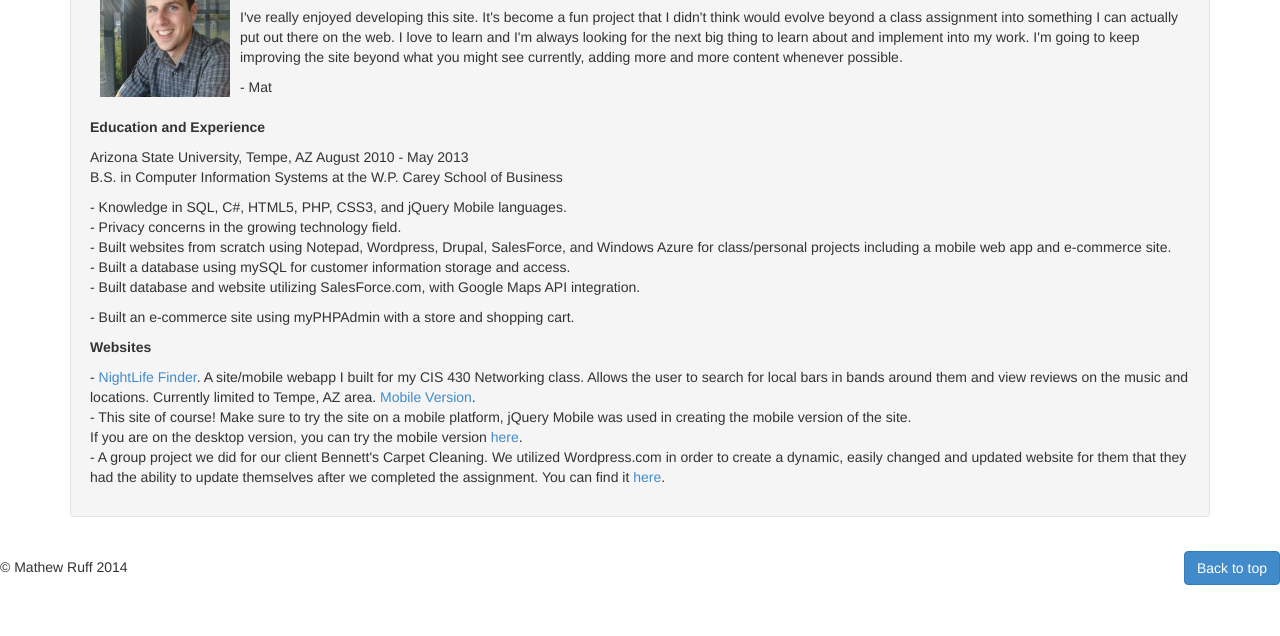
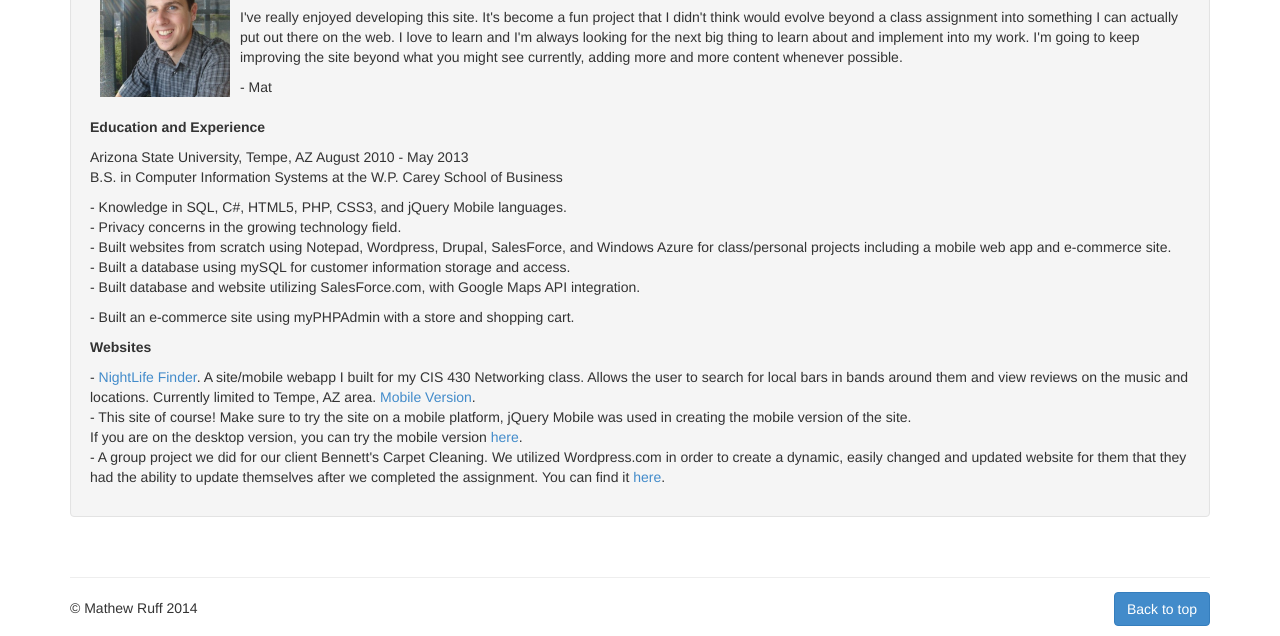
Before and after one commit to detonation0/detonation0.github.io, a plain HTML site: page about.htm in a window 1280 px wide. Shown: the part 203-839 px from the top of the page. Before the commit the page ends 800 px from the top, so only its background shows below. Drawn offline with nearby package versions, Linux system fonts and the light colour scheme.

Commit message:
Fixed some footer problems.

```diff
--- a/about.htm
+++ b/about.htm
@@ -92,11 +92,12 @@
           find it <a href="http://bennettscarpetcleaningaz.com" target="_blank">here</a>.</p>
         </div>
         <br />
-      </div>
+
+    <hr>
 
     <footer>
         <p class="pull-right"><a class="btn btn-primary" href="#">Back to top</a></p>
-        <p>&copy; Mathew Ruff 2014</p>
+        &copy; Mathew Ruff 2014
       </footer>
     </div> <!-- /container -->
 
```
Also changed, not shown: articles/a-day-using-salesforce-communities.htm (+3 -1 lines), music.htm (+3 -1 lines).
